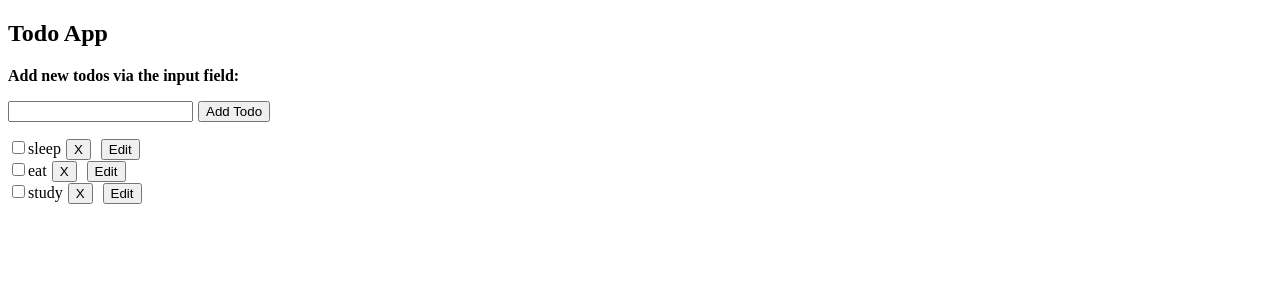
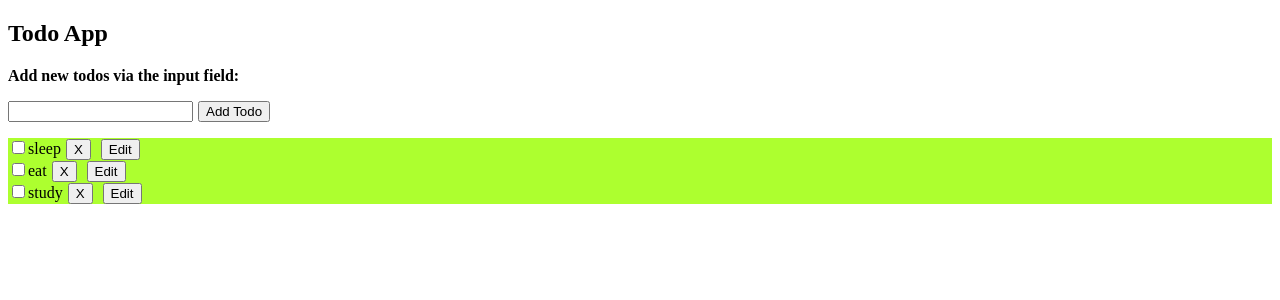
Before and after one commit to acdlee/React-ToDo-App, a React (Vite) app: page / in a window 1280 px wide. Shown: the top 300 px of the page. Built offline with nearby package versions, Linux system fonts and the light colour scheme; the HTML template or start-up script is replaced by a standard one.

Commit message:
Use uuid for data ids

```diff
--- a/package.json
+++ b/package.json
@@ -11,7 +11,8 @@
   },
   "dependencies": {
     "react": "^18.3.1",
-    "react-dom": "^18.3.1"
+    "react-dom": "^18.3.1",
+    "uuid": "^11.0.5"
   },
   "devDependencies": {
     "@eslint/js": "^9.17.0",
--- a/src/App.css
+++ b/src/App.css
@@ -9,6 +9,7 @@ ul {
 
 ul li {
     list-style-type: none ;
+    background-color: greenyellow;
 }
 
 button {
--- a/src/App.jsx
+++ b/src/App.jsx
@@ -1,23 +1,30 @@
 import { useState } from 'react'
+import { v4 as uuidv4 } from 'uuid';
 import './App.css'
 import AddTodoForm from './components/AddTodoForm'
 import TodoList from './components/TodoList';
 
 const INITIAL_DATA = [
   {
-    id: 0,
+    id: uuidv4(),
     text: "sleep",
     isCompleted: false,
+    style: {},
+    edit: false,
   },
   {
-    id: 1,
+    id: uuidv4(),
     text: "eat",
     isCompleted: false,
+    style: {},
+    edit: false,
   },
   {
-    id: 2,
+    id: uuidv4(),
     text: "study",
     isCompleted: false,
+    style: {},
+    edit: false,
   },
 ];
 
@@ -29,9 +36,9 @@ const INITIAL_DATA = [
 //   edit: false,
 // };
 
-// const crossStyle = {
-//   "text-decoration": "line-through",
-// }
+const CROSSSTYLE = {
+  "textDecoration": "line-through",
+}
 
 function App() {
   const [todoData, setTodoData] = useState(INITIAL_DATA);
@@ -40,7 +47,7 @@ function App() {
   function addTodo(newTodo) {
     // Create the new todo object
     const newTodoObj = {
-      id: todoData[todoData.length - 1].id + 1, // Increment off the last item in 'todoData'
+      id: uuidv4(),
       text: newTodo,
       isCompleted: false,
       style: {},
@@ -51,15 +58,20 @@ function App() {
   }
 
   /* Toggles the line-through CSS property for a given todo */
-  function toggleStrike() {
-
+  function toggleStrike(index) {
+    setTodoData(todoData.map((todo) => {
+      const updatedStyle = Object.keys(todo.style).length === 0 ? CROSSSTYLE : {};  // To strike or not to strike
+      return todo.id == index ? {...todo, style: updatedStyle} : todo;              // Return updated or unchanged todo
+    }))
   }
 
   return (
     <>
       <h2>Todo App</h2>
       <AddTodoForm onAddTodo={addTodo} />
-      <TodoList todoData={todoData} />
+      <TodoList
+        todoData={todoData}
+        onToggle={toggleStrike} />
     </>
   )
 }
--- a/src/components/TodoList.jsx
+++ b/src/components/TodoList.jsx
@@ -1,14 +1,15 @@
 import TodoItem from "./todo-items/TodoItem";
 
-function TodoList({ todoData }) {
+function TodoList({ todoData, onToggle }) {
     function handleCheckboxClick(index) {
-        console.log(index);
+        onToggle(index);
     }
 
+    // console.log(todoData);
     return (
         <ul>
             {todoData.map((todo) => {
-                const todoItemConfigs = {todoIndex: todo.id, text: todo.text, onCheckboxClick: handleCheckboxClick};
+                const todoItemConfigs = {todoIndex: todo.id, text: todo.text,  style: todo.style, onCheckboxClick: handleCheckboxClick};
 
                 return <TodoItem key={todo.id} {...todoItemConfigs}/>
             })}
--- a/src/components/todo-items/TodoItem.jsx
+++ b/src/components/todo-items/TodoItem.jsx
@@ -1,9 +1,9 @@
 /*
     Default Todo list item.
 */
-function TodoItem({ todoIndex, text, onCheckboxClick }) {
+function TodoItem({ todoIndex, text, style, onCheckboxClick }) {
     return (
-        <li>
+        <li style={style}>
             <input type="checkbox" onClick={() => onCheckboxClick(todoIndex)} />
             {text}
             <button>X</button>
```
Also changed, not shown: 1 other file (tests, documents, lock files or other folders).
